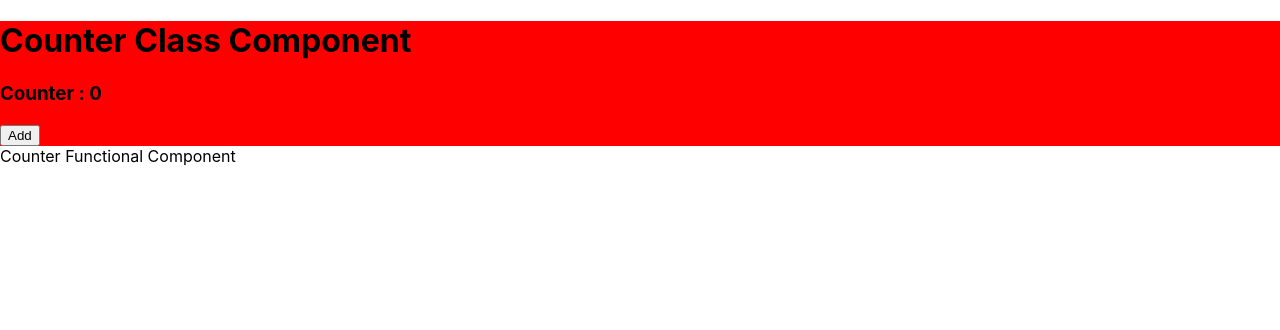
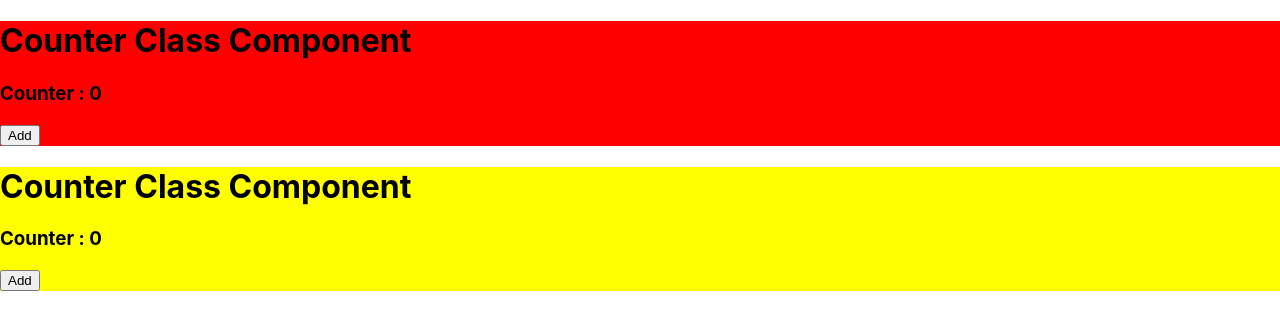
Before and after one commit to iiimomoniii/Intro_React, a React (Create React App) app: page / in a window 1280 px wide. Shown: the top 330 px of the page. Built offline with nearby package versions, Linux system fonts and the light colour scheme.

Commit message:
react hook for setCount

```diff
--- a/src/CounterClassComponent.js
+++ b/src/CounterClassComponent.js
@@ -5,7 +5,6 @@ export default class CounterClassComponent extends Component {
     //update value in setState function
     constructor(props) {
       super(props)
-
       this.state = {
          count:0
       }
@@ -16,7 +15,6 @@ export default class CounterClassComponent extends Component {
       <div style={{ backgroundColor: "red"}}>
         <h1>Counter Class Component</h1>
         <h3>Counter : {this.state.count}</h3>
-
         <button onClick={()=>{
             this.setState({count:this.state.count +1 })
         }}>Add</button>
--- a/src/CounterFunctionalComponent.js
+++ b/src/CounterFunctionalComponent.js
@@ -1,7 +1,15 @@
-import React from 'react'
+import React,  {useState} from 'react'
 
 export default function CounterFunctionalComponent() {
+    //use React Hook
+    const [count, setCount] = useState(0);
   return (
-    <div>Counter Functional Component</div>
+    <div style={{backgroundColor: "yellow"}}>
+        <h1>Counter Class Component</h1>
+        <h3>Counter : {count}</h3>
+        <button onClick={()=>
+            setCount(count+1)
+        }>Add</button>
+    </div>
   )
 }
```
